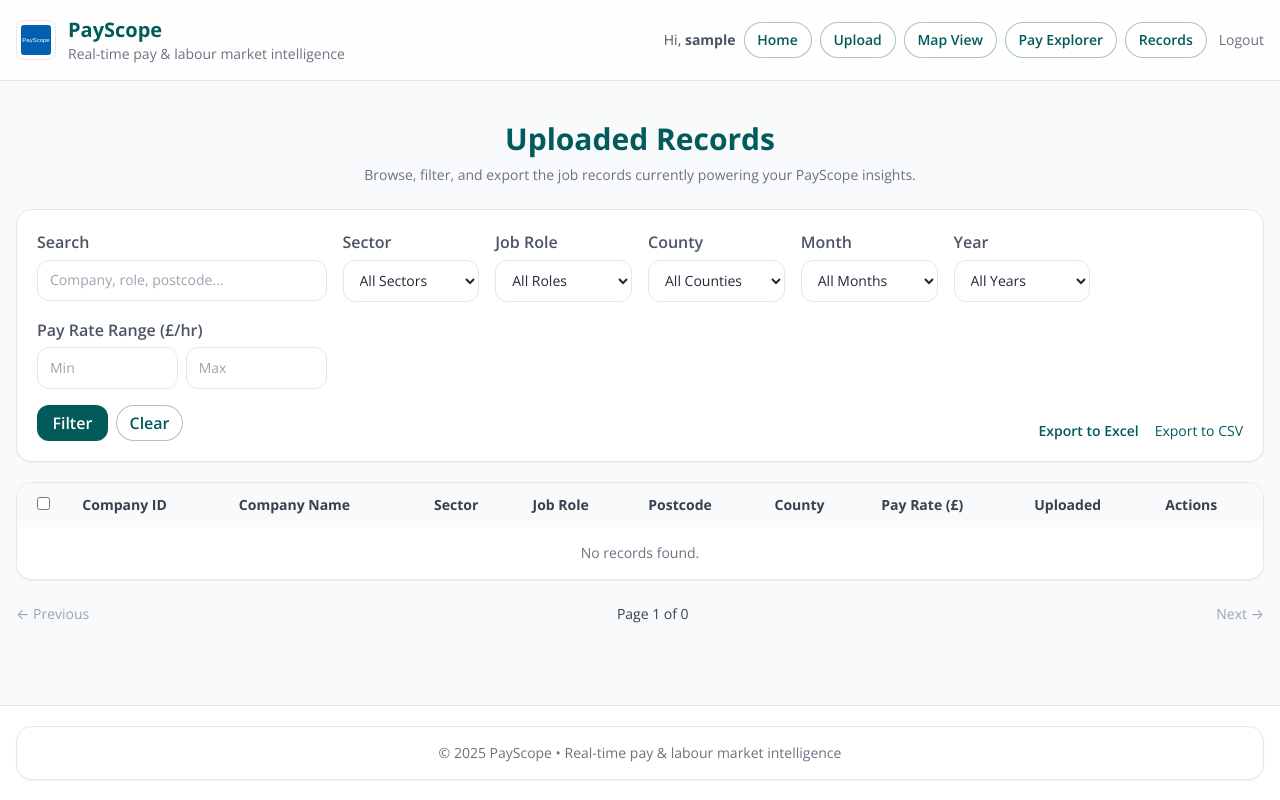
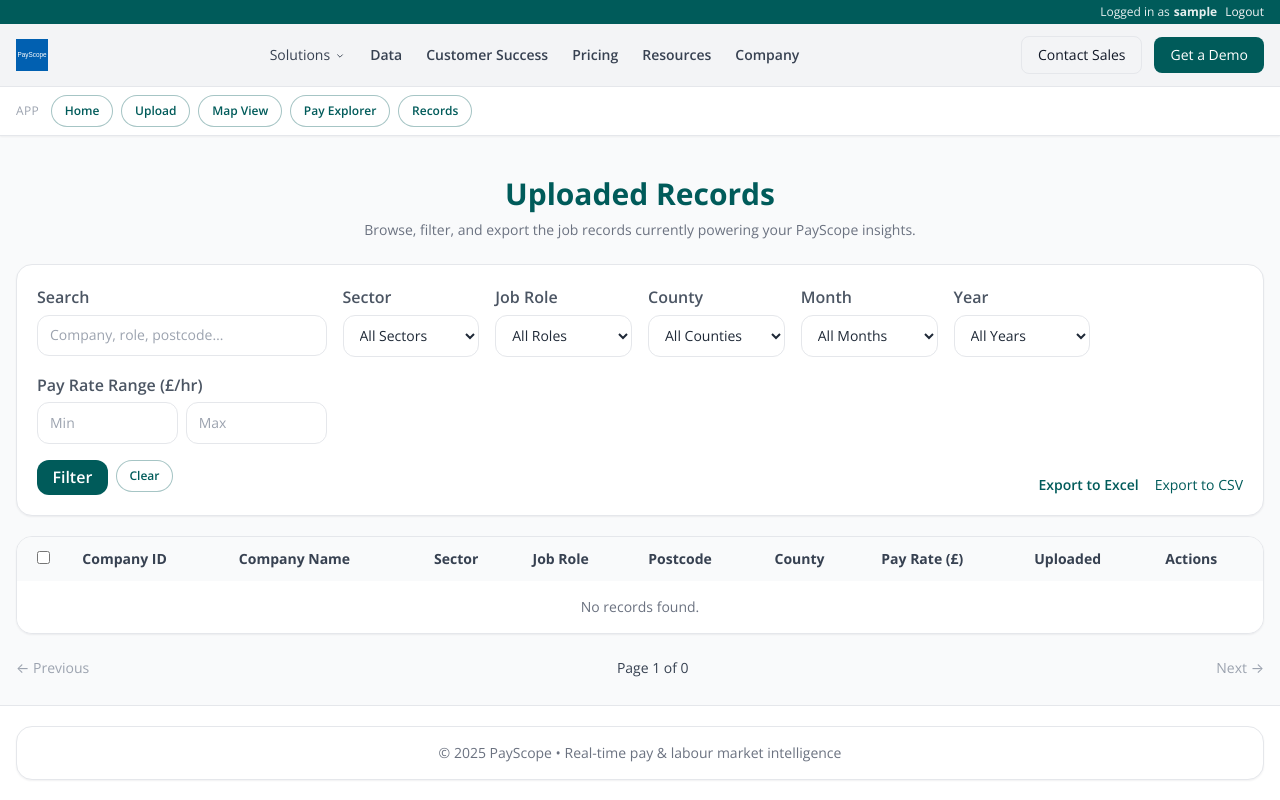
Before and after one commit to Dolman17/PayScope, a Flask app: page /records in a window 1280 px wide. Run offline with Flask 3, Linux system fonts and the light colour scheme; the visitor is signed in with stand-in values (Sample User, id 1); data that the repository does not hold is empty; parts of the project's set-up code (start-up, migrations or seed data) failed here and were passed over.

Commit message:
Update base.html

```diff
--- a/app/templates/base.html
+++ b/app/templates/base.html
@@ -112,7 +112,7 @@
     .nav-chip{
       display:inline-flex;
       align-items:center;
-      height: 2.25rem;
+      height: 2.0rem;
       padding: 0 .8rem;
       border-radius: 9999px;
       font-weight:600;
@@ -120,6 +120,7 @@
       border:1px solid rgba(0,91,90,0.35);
       background:#fff;
       transition: all .15s ease;
+      font-size: 0.75rem;
     }
     .nav-chip:hover{
       background: rgba(0,91,90,0.06);
@@ -148,8 +149,7 @@
       position: sticky;
       top:0;
       z-index:40;
-      background: #ffffffcc;
-      backdrop-filter: saturate(180%) blur(6px);
+      background: transparent;
     }
 
     /* Hover motion utility for cards */
@@ -180,25 +180,133 @@
 <body class="bg-gray-50 text-gray-900 min-h-screen flex flex-col">
 
   {% if not hide_nav %}
-  <!-- Header -->
-  <header class="app-header border-b">
-    <div class="max-w-7xl mx-auto px-4 py-4 flex justify-between items-center">
-      <div class="flex items-center space-x-3">
+  <!-- ========================= -->
+  <!-- PAYSCAPE-STYLE NAVIGATION -->
+  <!-- ========================= -->
+  <header class="app-header shadow-sm">
+    <!-- Top strip -->
+    <div class="w-full text-white text-xs py-1" style="background: var(--brand);">
+      <div class="max-w-7xl mx-auto px-4 flex justify-end items-center gap-2">
+        {% if not current_user.is_authenticated %}
+          <a href="{{ url_for('auth.login') }}" class="flex items-center gap-1 hover:underline">
+            <span>Login</span>
+          </a>
+        {% else %}
+          <span class="flex items-center gap-1 opacity-90">
+            Logged in as <strong>{{ current_user.username }}</strong>
+          </span>
+          <a href="{{ url_for('auth.logout') }}" class="hover:underline text-gray-100">
+            Logout
+          </a>
+        {% endif %}
+      </div>
+    </div>
+
+    <!-- Main marketing nav -->
+    <div class="w-full bg-gray-100 border-b border-gray-200">
+      <div class="max-w-7xl mx-auto px-4 py-3 flex items-center justify-between">
+
+        <!-- Logo -->
+        <div class="flex items-center gap-3">
           <img
             src="{{ url_for('static', filename='branding/payscope_logo.svg') }}"
             alt="PayScope Logo"
-          class="h-10 w-auto rounded-lg border border-gray-200 bg-white p-1"
+            class="h-8 w-auto"
             onerror="this.onerror=null;this.src='{{ url_for('static', filename='logos/placeholder.png') }}';"
           >
+        </div>
+
+        <!-- Centre navigation (desktop) -->
+        <nav class="hidden md:flex items-center gap-6 text-sm font-semibold text-gray-700">
+
+          <!-- Solutions with megamenu -->
+          <div class="relative group">
+            <button type="button"
+                    class="flex items-center gap-1 text-gray-700 hover:text-teal-700 focus:outline-none">
+              <span>Solutions</span>
+              <svg class="h-3 w-3 mt-px" xmlns="http://www.w3.org/2000/svg" fill="none"
+                   viewBox="0 0 20 20" stroke="currentColor">
+                <path stroke-linecap="round" stroke-linejoin="round" stroke-width="1.5"
+                      d="M6 8l4 4 4-4" />
+              </svg>
+            </button>
+
+            <!-- Mega menu panel -->
+            <div class="absolute left-1/2 transform -translate-x-1/2 mt-3 hidden group-hover:block">
+              <div class="bg-white rounded-xl shadow-lg border border-gray-200 p-4"
+                   style="min-width: 36rem;">
+                <div class="grid grid-cols-2 gap-4 text-sm">
                   <div>
-          <h1 class="text-lg sm:text-xl font-bold" style="color: var(--brand);">PayScope</h1>
-          <p class="text-xs sm:text-sm text-gray-500">Real-time pay & labour market intelligence</p>
+                    <p class="text-xs font-semibold text-gray-500 uppercase mb-2">PayScope platform</p>
+                    <a href="{{ url_for('maps.pay_explorer') }}" class="flex flex-col mb-3 p-2 rounded-lg hover:bg-gray-50">
+                      <span class="font-semibold text-gray-900">Pay Explorer</span>
+                      <span class="text-xs text-gray-600">
+                        Role-level benchmarks across regions and sectors.
+                      </span>
+                    </a>
+                    <a href="{{ url_for('maps.map_sector_select') }}" class="flex flex-col mb-3 p-2 rounded-lg hover:bg-gray-50">
+                      <span class="font-semibold text-gray-900">Map View</span>
+                      <span class="text-xs text-gray-600">
+                        Visualise pay, demand and competition on the map.
+                      </span>
+                    </a>
+                    <a href="{{ url_for('records.records') }}" class="flex flex-col p-2 rounded-lg hover:bg-gray-50">
+                      <span class="font-semibold text-gray-900">Internal Pay Records</span>
+                      <span class="text-xs text-gray-600">
+                        Overlay your own pay data on top of the market.
+                      </span>
+                    </a>
+                  </div>
+
+                  <div>
+                    <p class="text-xs font-semibold text-gray-500 uppercase mb-2">Use cases</p>
+                    <div class="space-y-2 text-xs text-gray-700">
+                      <p>• Annual pay review & benchmarking</p>
+                      <p>• Difficult-to-fill roles & hot spots</p>
+                      <p>• Board / union pay story packs</p>
+                      <p>• New site or service planning</p>
+                    </div>
+                    <div class="mt-4">
+                      <a href="#" class="text-xs font-semibold text-[var(--brand)] hover:underline">
+                        Explore all solutions →
+                      </a>
+                    </div>
+                  </div>
+                </div>
+              </div>
             </div>
           </div>
 
-      <nav class="flex items-center gap-2 text-sm">
+          <!-- Other top-level links (dummy for now) -->
+          <a href="#" class="hover:text-teal-700">Data</a>
+          <a href="#" class="hover:text-teal-700">Customer Success</a>
+          <a href="#" class="hover:text-teal-700">Pricing</a>
+          <a href="#" class="hover:text-teal-700">Resources</a>
+          <a href="#" class="hover:text-teal-700">Company</a>
+        </nav>
+
+        <!-- Right-side CTAs (desktop) -->
+        <div class="hidden md:flex items-center gap-3">
+          <a href="#" class="px-4 py-2 rounded-lg border border-teal-600 text-teal-700 hover:bg-teal-50 transition text-sm">
+            Contact Sales
+          </a>
+          <a href="#"
+             class="px-4 py-2 rounded-lg text-sm text-white"
+             style="background: var(--brand);">
+            Get a Demo
+          </a>
+        </div>
+
+        <!-- Mobile logo only (nav hidden) for now -->
+        <div class="md:hidden"></div>
+      </div>
+    </div>
+
     {% if current_user.is_authenticated %}
-          <span class="text-gray-600 hidden md:inline">Hi, <strong>{{ current_user.username }}</strong></span>
+    <!-- App sub-navigation for logged-in users -->
+    <div class="w-full bg-white border-b border-gray-200">
+      <div class="max-w-7xl mx-auto px-4 py-2 flex flex-wrap items-center gap-2 text-xs">
+        <span class="uppercase tracking-wide text-gray-400 mr-1">App</span>
 
         <a href="{{ url_for('home') }}" class="nav-chip">Home</a>
         <a href="{{ url_for('upload.upload') }}" class="nav-chip">Upload</a>
@@ -209,13 +317,9 @@
         {% if current_user.admin_level == 1 %}
           <a href="{{ url_for('admin.admin_tools') }}" class="nav-chip">Admin Tools</a>
         {% endif %}
-
-          <a href="{{ url_for('auth.logout') }}" class="text-gray-500 hover:underline ml-1">Logout</a>
-        {% else %}
-          <a href="{{ url_for('auth.login') }}" class="btn btn-primary">Login</a>
+      </div>
+    </div>
     {% endif %}
-      </nav>
-    </div>
   </header>
   {% endif %}
 
@@ -235,7 +339,7 @@
     {% endwith %}
   </div>
 
-  <!-- Main Content (now full-width; pages manage their own max-width) -->
+  <!-- Main Content (full-width; pages manage their own max-width) -->
   <main class="flex-grow w-full">
     {% block content %}{% endblock %}
   </main>
```
Lines whose indentation alone changed are shown as unchanged.
